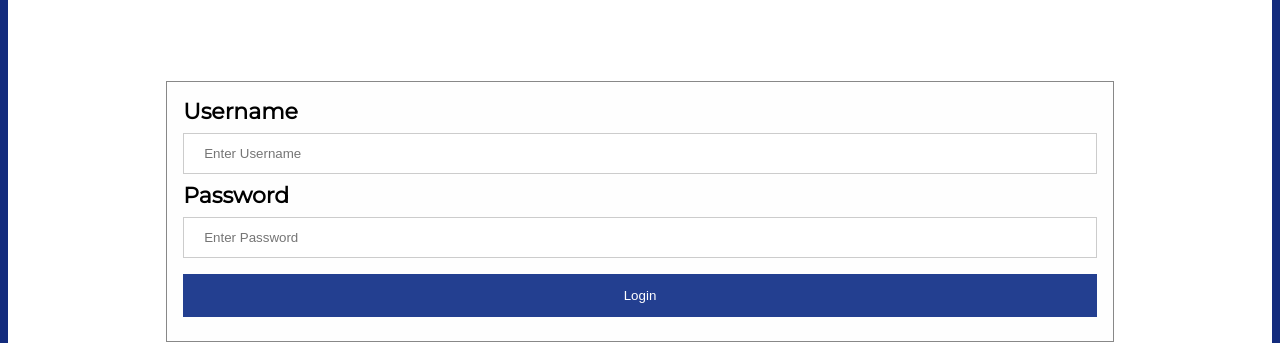
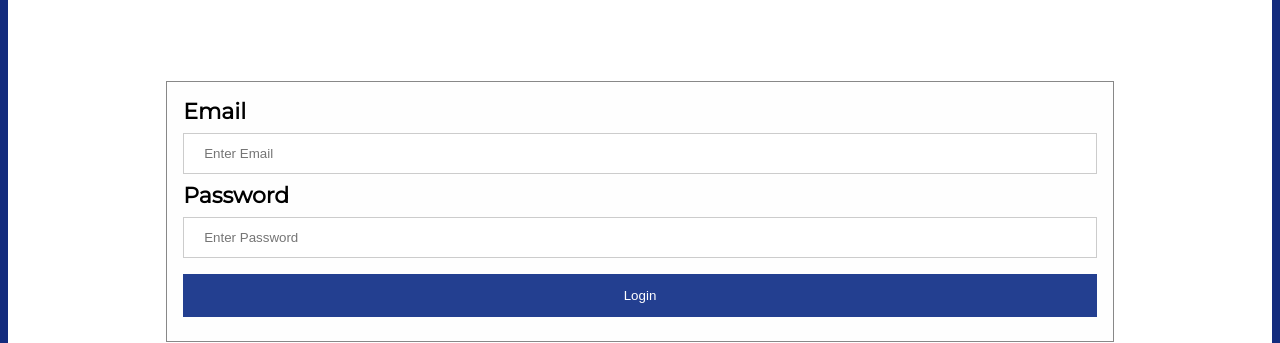
Before and after one commit to Redstone-2/CITComputerClub2, a Jekyll site: the page built from login.html, in a window 1280 px wide. Shown: the part 292-635 px from the top of the page. Built offline with Jekyll 4.4.1, drawn with Linux system fonts in a browser that asks for light colours; nearby versions of some CDN libraries; the repository's description, which GitHub fills in, is left out.

Commit message:
Update login.html

```diff
--- a/login.html
+++ b/login.html
@@ -4,8 +4,8 @@ layout: default
   <form class="modal-content" id="loginForm">
 
     <div class="container">
-      <label for="uname"><b>Username</b></label>
-      <input type="text" enctype="multipart/form-data" placeholder="Enter Username" name="uname" id="usrName"required>
+      <label for="email"><b>Email</b></label>
+      <input type="text" enctype="multipart/form-data" placeholder="Enter Email" name="email" id="email"required>
 
       <label for="psw"><b>Password</b></label>
       <input type="password" enctype="multipart/form-data" placeholder="Enter Password" name="psw" required id="psw">
@@ -16,10 +16,10 @@ layout: default
 <script>
   function sendData(){
       evt.preventDefault();
-      var Usrname = form.uname.value.replace('<'||'>'||'/', '');
+      var Email = form.email.value.replace('<'||'>'||'/', '');
       var Password = form.psw.value.replace('<'||'>'||'/', '');
       alert(fetch("https://68.183.112.1/users/login", {method: "POST",
-                           body: JSON.stringify({"email": Usrname,
+                           body: JSON.stringify({"email": Email,
                                                  "password": Password),
                            headers: {'Content-Type': 'application/json',
                                       'Accept': 'application/json'}}))
```
